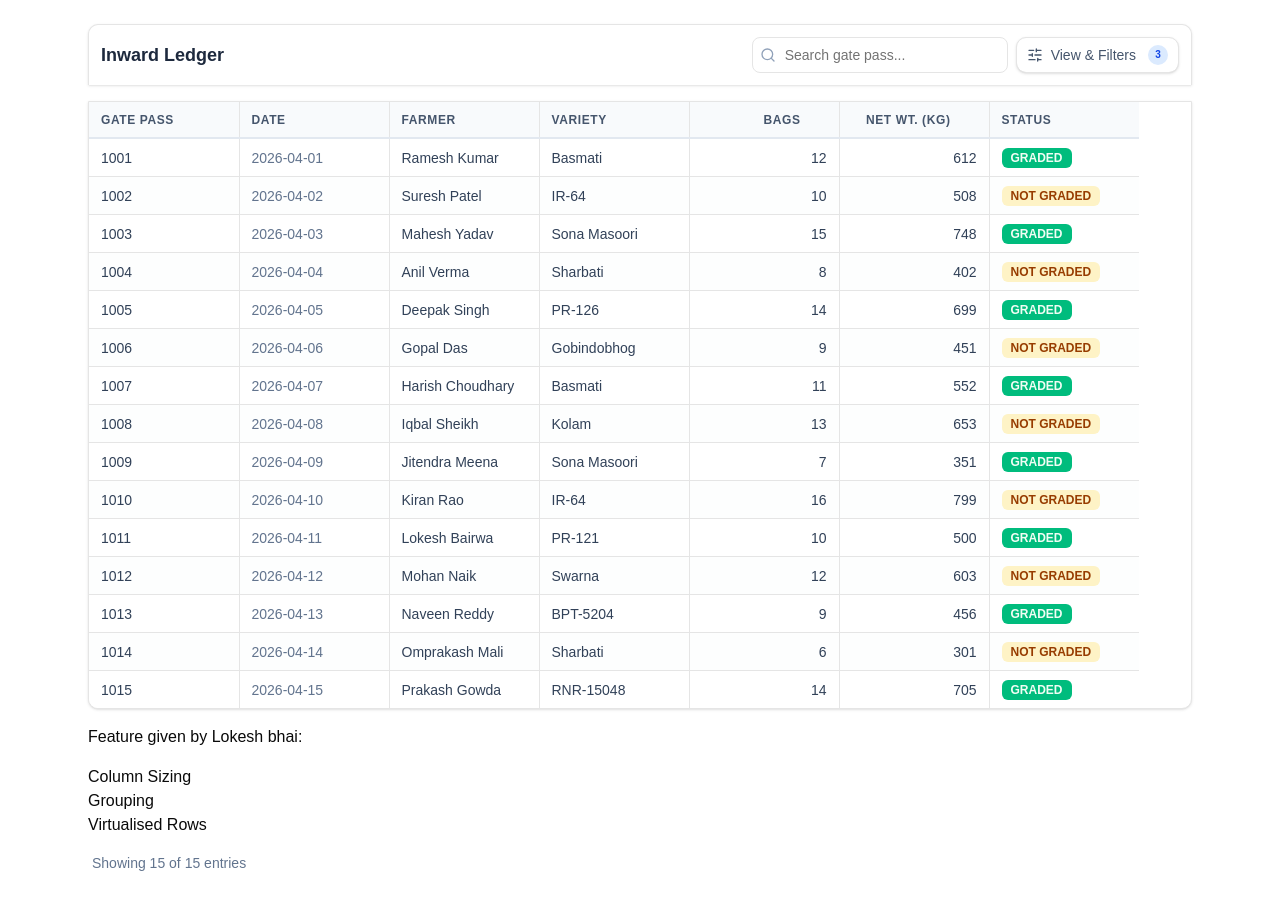
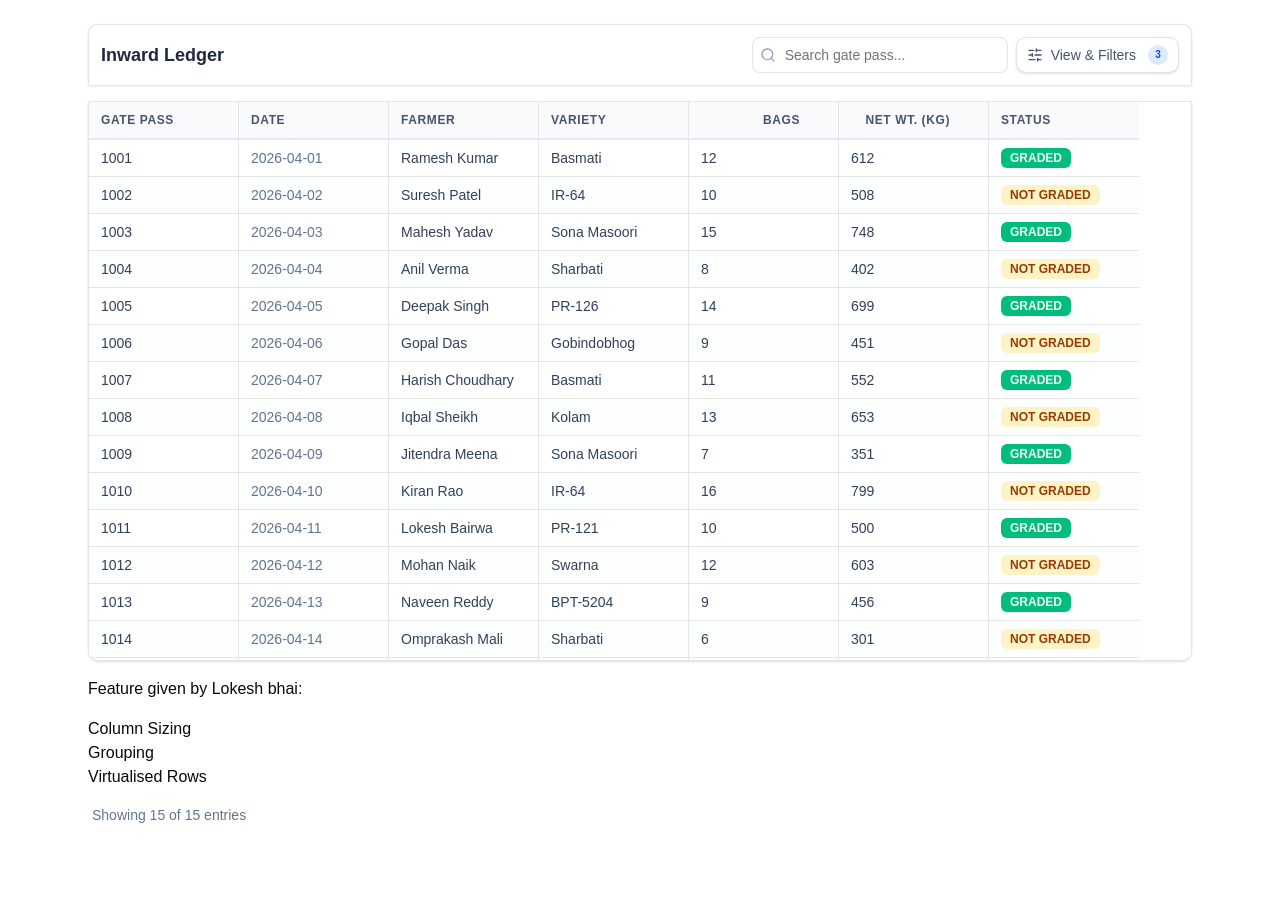
Before and after one commit to DhairyaSehgal07/Dynamic-Table, a React (Vite) app: page / in a window 1280 px wide. After the commit the page ends 849 px from the top, so only its background shows below. Built offline with nearby package versions, Linux system fonts and the light colour scheme.

Commit message:
feat: Add virtualised columns

```diff
--- a/package.json
+++ b/package.json
@@ -17,6 +17,7 @@
     "@fontsource-variable/inter": "^5.2.8",
     "@tailwindcss/vite": "^4.2.4",
     "@tanstack/react-table": "^8.21.3",
+    "@tanstack/react-virtual": "^3.13.24",
     "class-variance-authority": "^0.7.1",
     "clsx": "^2.1.1",
     "lucide-react": "^1.9.0",
--- a/src/App.tsx
+++ b/src/App.tsx
@@ -2,6 +2,8 @@ import * as React from 'react'
 import {
   type ColumnResizeDirection,
   type ColumnResizeMode,
+  type Header,
+  type Row,
   createColumnHelper,
   flexRender,
   getCoreRowModel,
@@ -12,14 +14,7 @@ import {
   type SortingState,
   type VisibilityState,
 } from '@tanstack/react-table'
-import {
-  Table,
-  TableBody,
-  TableCell,
-  TableHead,
-  TableHeader,
-  TableRow,
-} from '@/components/ui/table'
+import { useVirtualizer } from '@tanstack/react-virtual'
 import { Badge } from '@/components/ui/badge'
 import { Input } from '@/components/ui/input'
 import { Search, ArrowUpDown, ArrowDown, ArrowUp } from 'lucide-react'
@@ -118,6 +113,7 @@ export default function App() {
   const [columnResizeMode, setColumnResizeMode] = React.useState<ColumnResizeMode>('onChange')
   const [columnResizeDirection, setColumnResizeDirection] =
     React.useState<ColumnResizeDirection>('ltr')
+  const tableContainerRef = React.useRef<HTMLDivElement>(null)
 
   const table = useReactTable({
     data,
@@ -138,59 +134,49 @@ export default function App() {
     getFilteredRowModel: getFilteredRowModel(),
     getSortedRowModel: getSortedRowModel(),
   })
+  const visibleColumns = table.getVisibleLeafColumns()
+  const rows = table.getRowModel().rows
 
+  const columnVirtualizer = useVirtualizer<HTMLDivElement, HTMLTableCellElement>({
+    count: visibleColumns.length,
+    estimateSize: (index) => visibleColumns[index]?.getSize() ?? 160,
+    getScrollElement: () => tableContainerRef.current,
+    horizontal: true,
+    overscan: 3,
+  })
+
+  const virtualColumns = columnVirtualizer.getVirtualItems()
+  const virtualPaddingLeft = virtualColumns[0]?.start ?? 0
+  const virtualPaddingRight =
+    columnVirtualizer.getTotalSize() - (virtualColumns[virtualColumns.length - 1]?.end ?? 0)
+
+  const rowVirtualizer = useVirtualizer<HTMLDivElement, HTMLTableRowElement>({
+    count: rows.length,
+    estimateSize: () => 40,
+    getScrollElement: () => tableContainerRef.current,
+    measureElement:
+      typeof window !== 'undefined' && navigator.userAgent.indexOf('Firefox') === -1
+        ? (element) => element?.getBoundingClientRect().height
+        : undefined,
+    overscan: 8,
+  })
+
+  const virtualRows = rowVirtualizer.getVirtualItems()
+
+  const renderHeaderCell = (header: Header<FarmerTableRecord, unknown>) => {
+    const isRightAligned = header.id === 'bags' || header.id === 'netWeight'
     return (
-    <div className="mx-auto max-w-6xl p-6 space-y-4 font-sans">
-
-      {/* Fake Toolbar */}
-      <div className="flex items-center justify-between bg-white p-3 border rounded-t-lg border-b-0 shadow-sm">
-        <h2 className="text-lg font-semibold text-slate-800">Inward Ledger</h2>
-        <div className="flex items-center gap-2">
-          <div className="relative w-64">
-            <Search className="absolute left-2 top-2.5 h-4 w-4 text-slate-400" />
-            <Input placeholder="Search gate pass..." className="pl-8 h-9 text-sm rounded-md" />
-          </div>
-          <SheetDemoButton
-            table={table}
-            columnResizeMode={columnResizeMode}
-            setColumnResizeMode={setColumnResizeMode}
-            columnResizeDirection={columnResizeDirection}
-            setColumnResizeDirection={setColumnResizeDirection}
-          />
-        </div>
-      </div>
-
-      {/* The Grid Container */}
-      <div
-        className="overflow-x-auto rounded-b-lg border shadow-sm bg-white"
-        style={{ direction: table.options.columnResizeDirection }}
-      >
-        <Table className="text-sm" style={{ width: table.getTotalSize() }}>
-          <TableHeader className="bg-slate-50 border-b-2 border-slate-200">
-            {table.getHeaderGroups().map((headerGroup) => (
-              <TableRow key={headerGroup.id} className="hover:bg-transparent">
-                {headerGroup.headers.map((header) => {
-                  // Determine alignment based on column ID to place the sort icon correctly
-                  const isRightAligned = header.id === 'bags' || header.id === 'netWeight'
-
-                  return (
-                    <TableHead
+      <th
         key={header.id}
-                      style={{ width: header.getSize() }}
-                      className="relative h-9 px-3 py-2 text-xs font-bold text-slate-600 uppercase tracking-wider border-r last:border-r-0 align-middle select-none hover:bg-slate-200/50 transition-colors"
+        style={{ display: 'flex', width: header.getSize(), position: 'relative' }}
+        className="h-9 px-3 py-2 text-xs font-bold text-slate-600 uppercase tracking-wider border-r last:border-r-0 align-middle select-none hover:bg-slate-200/50 transition-colors"
       >
         {header.isPlaceholder ? null : (
-                        // 3. Clickable header area for sorting
           <div
-                          className={`flex items-center group cursor-pointer ${isRightAligned ? 'justify-end' : 'justify-between'}`}
+            className={`flex w-full items-center group cursor-pointer ${isRightAligned ? 'justify-end' : 'justify-between'}`}
             onClick={header.column.getToggleSortingHandler()}
           >
-                          {flexRender(
-                            header.column.columnDef.header,
-                            header.getContext(),
-                          )}
-
-                          {/* Sorting Icon Logic */}
+            {flexRender(header.column.columnDef.header, header.getContext())}
             <span className={`${isRightAligned ? 'ml-2' : ''}`}>
               {{
                 asc: <ArrowUp className="ml-1 h-3.5 w-3.5 text-slate-800" />,
@@ -219,41 +205,106 @@ export default function App() {
                 : '',
           }}
         />
-                    </TableHead>
+      </th>
     )
+  }
+
+  return (
+    <div className="mx-auto max-w-6xl p-6 space-y-4 font-sans">
+
+      {/* Fake Toolbar */}
+      <div className="flex items-center justify-between bg-white p-3 border rounded-t-lg border-b-0 shadow-sm">
+        <h2 className="text-lg font-semibold text-slate-800">Inward Ledger</h2>
+        <div className="flex items-center gap-2">
+          <div className="relative w-64">
+            <Search className="absolute left-2 top-2.5 h-4 w-4 text-slate-400" />
+            <Input placeholder="Search gate pass..." className="pl-8 h-9 text-sm rounded-md" />
+          </div>
+          <SheetDemoButton
+            table={table}
+            columnResizeMode={columnResizeMode}
+            setColumnResizeMode={setColumnResizeMode}
+            columnResizeDirection={columnResizeDirection}
+            setColumnResizeDirection={setColumnResizeDirection}
+          />
+        </div>
+      </div>
+
+      {/* The Grid Container */}
+      <div
+        ref={tableContainerRef}
+        className="overflow-auto rounded-b-lg border shadow-sm bg-white"
+        style={{ direction: table.options.columnResizeDirection, height: '560px', position: 'relative' }}
+      >
+        {rows.length === 0 ? (
+          <div className="h-24 flex items-center justify-center text-slate-500">
+            No records found.
+          </div>
+        ) : (
+          <table style={{ display: 'grid', width: table.getTotalSize() }} className="text-sm">
+            <thead
+              className="bg-slate-50 border-b-2 border-slate-200"
+              style={{ display: 'grid', position: 'sticky', top: 0, zIndex: 10 }}
+            >
+              {table.getHeaderGroups().map((headerGroup) => (
+                <tr key={headerGroup.id} style={{ display: 'flex', width: '100%' }}>
+                  {virtualPaddingLeft ? <th style={{ display: 'flex', width: virtualPaddingLeft }} /> : null}
+                  {virtualColumns.map((virtualColumn) => {
+                    const header = headerGroup.headers[virtualColumn.index] as
+                      | Header<FarmerTableRecord, unknown>
+                      | undefined
+                    if (!header) return null
+                    return renderHeaderCell(header)
                   })}
-              </TableRow>
+                  {virtualPaddingRight ? <th style={{ display: 'flex', width: virtualPaddingRight }} /> : null}
+                </tr>
               ))}
-          </TableHeader>
-          <TableBody>
-            {table.getRowModel().rows.length ? (
-              table.getRowModel().rows.map((row, index) => (
-                <TableRow
+            </thead>
+            <tbody
+              style={{
+                display: 'grid',
+                height: `${rowVirtualizer.getTotalSize()}px`,
+                position: 'relative',
+              }}
+            >
+              {virtualRows.map((virtualRow) => {
+                const row = rows[virtualRow.index] as Row<FarmerTableRecord>
+                const visibleCells = row.getVisibleCells()
+                return (
+                  <tr
                     key={row.id}
-                  className={`border-b transition-colors hover:bg-blue-50/50 ${
-                    index % 2 === 0 ? 'bg-white' : 'bg-slate-50/30'
-                  }`}
+                    data-index={virtualRow.index}
+                    ref={(node) => rowVirtualizer.measureElement(node)}
+                    className="border-b transition-colors hover:bg-blue-50/50"
+                    style={{
+                      display: 'flex',
+                      position: 'absolute',
+                      transform: `translateY(${virtualRow.start}px)`,
+                      width: '100%',
+                      backgroundColor: virtualRow.index % 2 === 0 ? 'white' : 'rgb(248 250 252 / 0.3)',
+                    }}
                   >
-                  {row.getVisibleCells().map((cell) => (
-                    <TableCell
+                    {virtualPaddingLeft ? <td style={{ display: 'flex', width: virtualPaddingLeft }} /> : null}
+                    {virtualColumns.map((virtualColumn) => {
+                      const cell = visibleCells[virtualColumn.index]
+                      if (!cell) return null
+                      return (
+                        <td
                           key={cell.id}
-                      style={{ width: cell.column.getSize() }}
+                          style={{ display: 'flex', width: cell.column.getSize() }}
                           className="px-3 py-2 border-r last:border-r-0 align-middle text-slate-700"
                         >
                           {flexRender(cell.column.columnDef.cell, cell.getContext())}
-                    </TableCell>
-                  ))}
-                </TableRow>
-              ))
-            ) : (
-              <TableRow>
-                <TableCell colSpan={table.getVisibleLeafColumns().length} className="h-24 text-center text-slate-500">
-                  No records found.
-                </TableCell>
-              </TableRow>
+                        </td>
+                      )
+                    })}
+                    {virtualPaddingRight ? <td style={{ display: 'flex', width: virtualPaddingRight }} /> : null}
+                  </tr>
+                )
+              })}
+            </tbody>
+          </table>
         )}
-          </TableBody>
-        </Table>
       </div>
 
       <h1> Feature given by Lokesh bhai: </h1>
@@ -265,7 +316,7 @@ export default function App() {
 
       {/* Fake Footer/Pagination */}
       <div className="flex items-center justify-between text-sm text-slate-500 px-1">
-        <span>Showing {table.getRowModel().rows.length} of {data.length} entries</span>
+        <span>Showing {rows.length} of {data.length} entries</span>
       </div>
 
     </div>
```
Also changed, not shown: 1 other file (tests, documents, lock files or other folders). Lines whose indentation alone changed are shown as unchanged.
